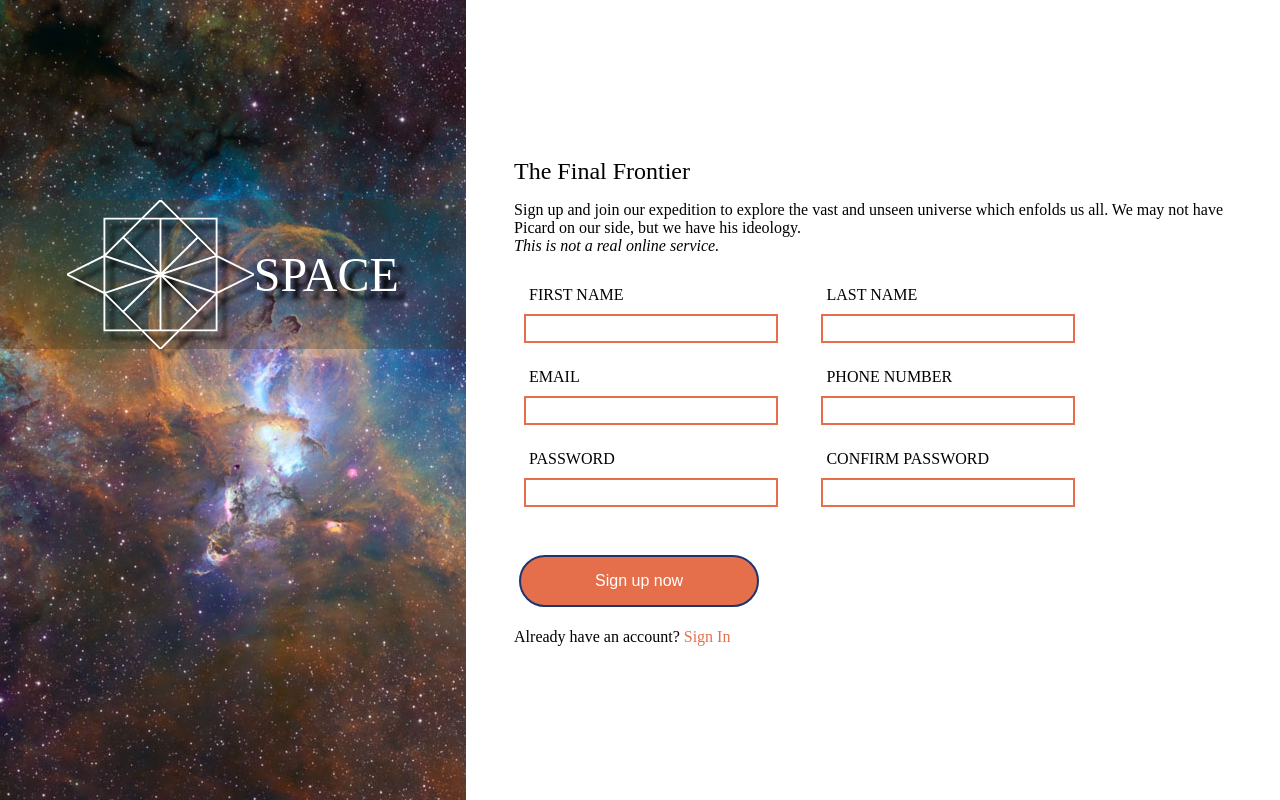
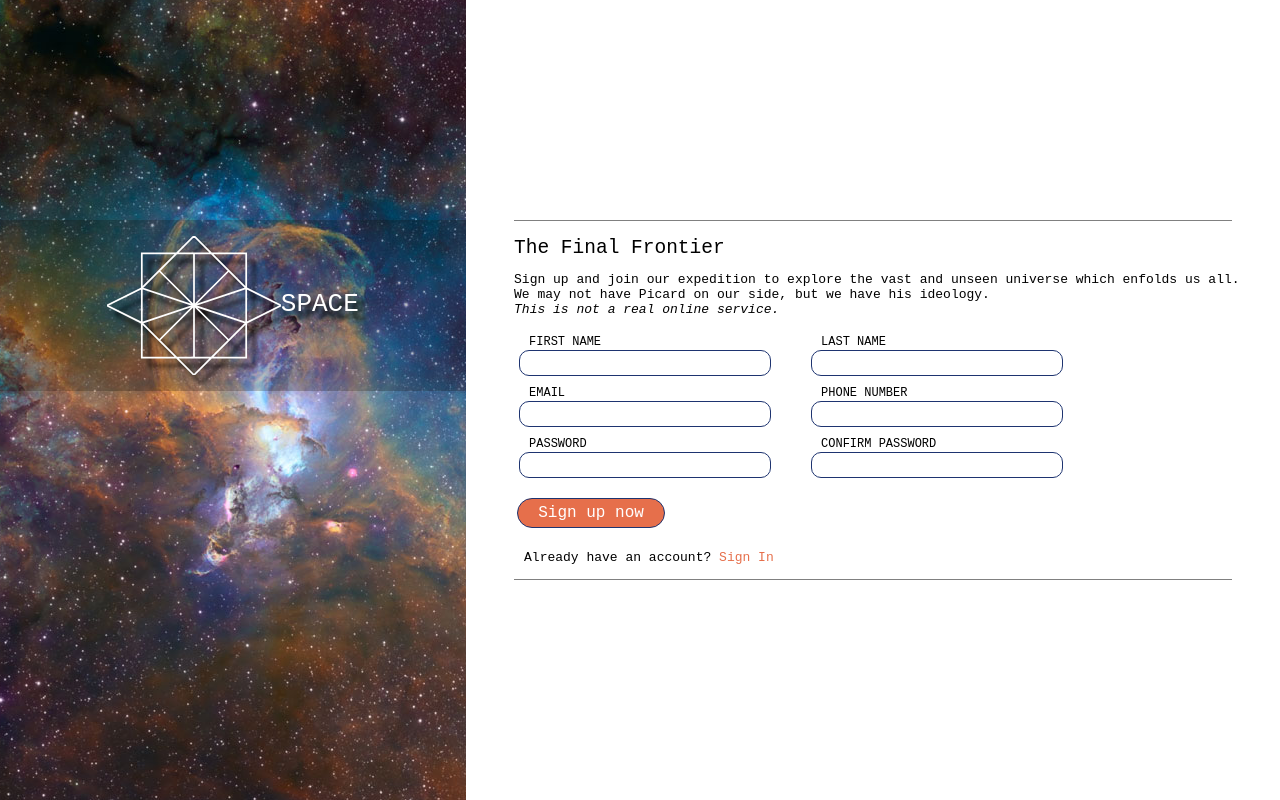
Before and after one commit to Museale/odin-sign-up-form, a plain HTML site: page index.html in a window 1280 px wide. Drawn offline with nearby package versions, Linux system fonts and the light colour scheme.

Commit message:
borders and logo adjustment

```diff
--- a/css/_buttons.scss
+++ b/css/_buttons.scss
@@ -1,3 +1,5 @@
+@import "./mixins";
+
 label[for="submit-btn"] {
     visibility: hidden;
 }
@@ -7,12 +9,14 @@ label[for="submit-btn"] {
     justify-content:center;
     align-items: center;
     appearance: none;
-    padding: 15px;
-    border: 2px solid $primary-color;
-    border-radius: 55px;
+    padding: 5px;
+    margin-left: 3px;
+    border: 1px solid $primary-color;
+    border-radius: 15px;
     background-color: $secondary-color;
     color: white;
     font-size: 16px;
+    width: 148px;
 }
 
 #submit-btn:hover {
--- a/css/_images.scss
+++ b/css/_images.scss
@@ -10,9 +10,9 @@
     display: flex;
     justify-content: center;
     align-items: center;
-    background-color: rgba(68, 53, 32, 0.336);
-    margin-top: 200px;
-
+    background-color: rgba(17, 11, 2, 0.24);
+    margin-top: 220px;
+    padding: 1rem;
 }
 
 .svg-logo {
--- a/css/_inputfields.scss
+++ b/css/_inputfields.scss
@@ -1,31 +1,23 @@
-
-#flex-container {
-    @include flex-center;
-    @include flex-clm-wrap;
-    width: 57vw;
-    padding: 3rem;
-}
 
 form {
     @include flex-clm-wrap;
 }
 
-
 .input {
     display: flex;
     flex-flow: row wrap;
     align-items: center;
+    column-gap: 40px;
     width: 100%;
     padding: 5px;
-
 }
 
 form input, label {
     padding: 5px;
     width: 15rem;
-font-size: 20px;
+    font-size: 12px;
+}
 
-}
 
 
 input, label {
@@ -35,20 +27,20 @@ input, label {
     width: 100%;
 
 }
-input, label:nth-child(odd) {
-    margin-right: 2.4rem;
 
+input {
+    border: 1px solid $primary-color;
+    border-radius: 10px;
 }
 
+i
 input:invalid {
-    outline: $secondary-color;
-    border: 2px $secondary-color solid;
+   outline: none;
+   border: 1px solid $secondary-color;
+}
 
-}
 
 input:valid {
     outline: none;
-    border: 2px solid rgb(120, 255, 120);
-
-
+    border: 1px solid $validated-color;
 }
--- a/css/_variables.scss
+++ b/css/_variables.scss
@@ -1,2 +1,3 @@
 $primary-color: rgb(30, 52, 112);
 $secondary-color: rgb(230, 111, 75);
+$validated-color: rgb(120, 255, 120);
--- a/css/stylesheet.scss
+++ b/css/stylesheet.scss
@@ -8,10 +8,16 @@
 body {
     display: flex;
     flex-flow: row nowrap;
-    font-weight: 400;
+    font-family: monospace;
+}
 
+#flex-container {
+    @include flex-center;
+    @include flex-clm-wrap;
+    width: 57vw;
+    padding: 3rem;
+}
 
-}
 
 a {
     text-decoration: none;
@@ -21,3 +27,19 @@ a {
 a:hover {
     color: rgb(54, 68, 68);
 }
+
+label {
+    display: inline;
+}
+
+#footer {
+    margin-left: 10px;
+    margin-top: 10px;
+
+}
+
+form {
+    border-top: 1px solid gray;
+    border-bottom: 1px solid gray;
+
+}
--- a/index.html
+++ b/index.html
@@ -5,7 +5,8 @@
     <meta http-equiv="X-UA-Compatible" content="IE=edge">
     <meta name="viewport" content="width=device-width, initial-scale=1.0">
     <link rel="stylesheet" href="./css/stylesheet.css">
-    <link rel="stylesheet" href="./css/normalize.css/normalize.csss">
+    <link rel="stylesheet" href="./css/normalize.css/normalize.css">
+
     <script src="script.js" defer></script>
     <title>Odin Sign-up form</title>
 </head>
--- a/script.js
+++ b/script.js
@@ -5,12 +5,12 @@ function onChange () {
 
     if (password.value === confirmPassword.value) {
      confirmPassword.setCustomValidity = '';
-     confirmPassword.style.border='2px solid green';
+     confirmPassword.style.border='1px solid rgb(120, 255, 120)';
 
     }
     else {
         confirmPassword.setCustomValidity = 'Passwords do not match';
-        confirmPassword.style.border='2px solid red';
+        confirmPassword.style.border='1px solid rgb(230, 111, 75)';
     }
 
     }
```
Also changed, not shown: css/stylesheet.css, 2 other files.
